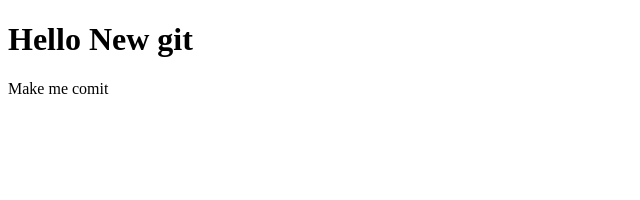
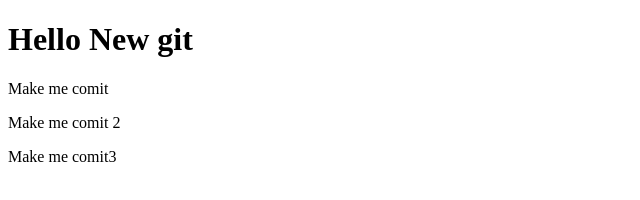
Before and after one commit to belhajlamohamed/git-test, a plain HTML site: page index.html in a window 1280 px wide. Shown: the whole page, without its empty margins (0-640 px from the left). Drawn offline with Linux system fonts and the light colour scheme.

Commit message:
autre commit

```diff
--- a/index.html
+++ b/index.html
@@ -6,6 +6,8 @@
     <body>
         <h1>Hello New git</h1>
         <p>Make me comit</p>
+        <p>Make me comit 2</p>
+        <p>Make me comit3</p>
     </body>
 
 </html>
```
